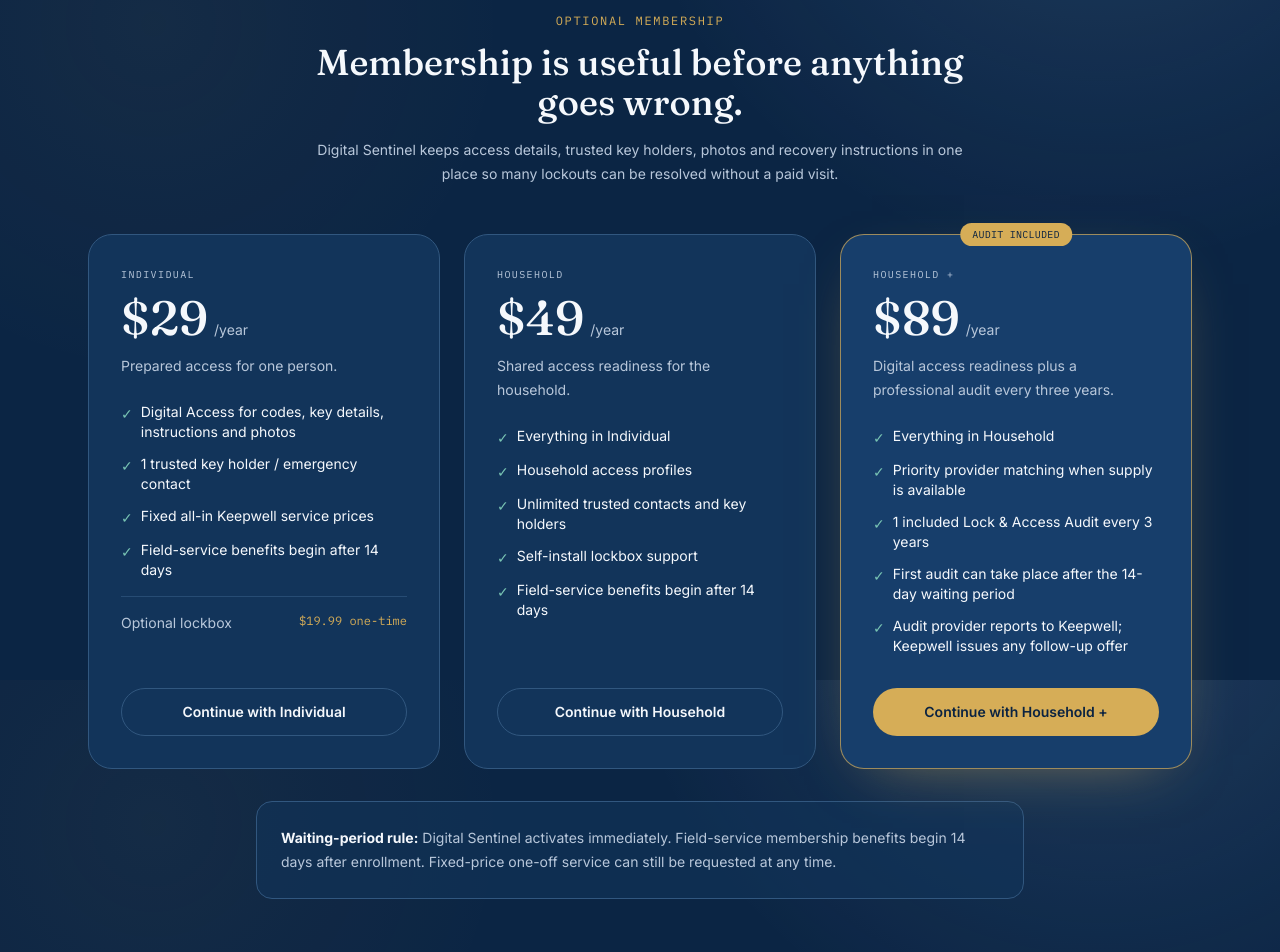
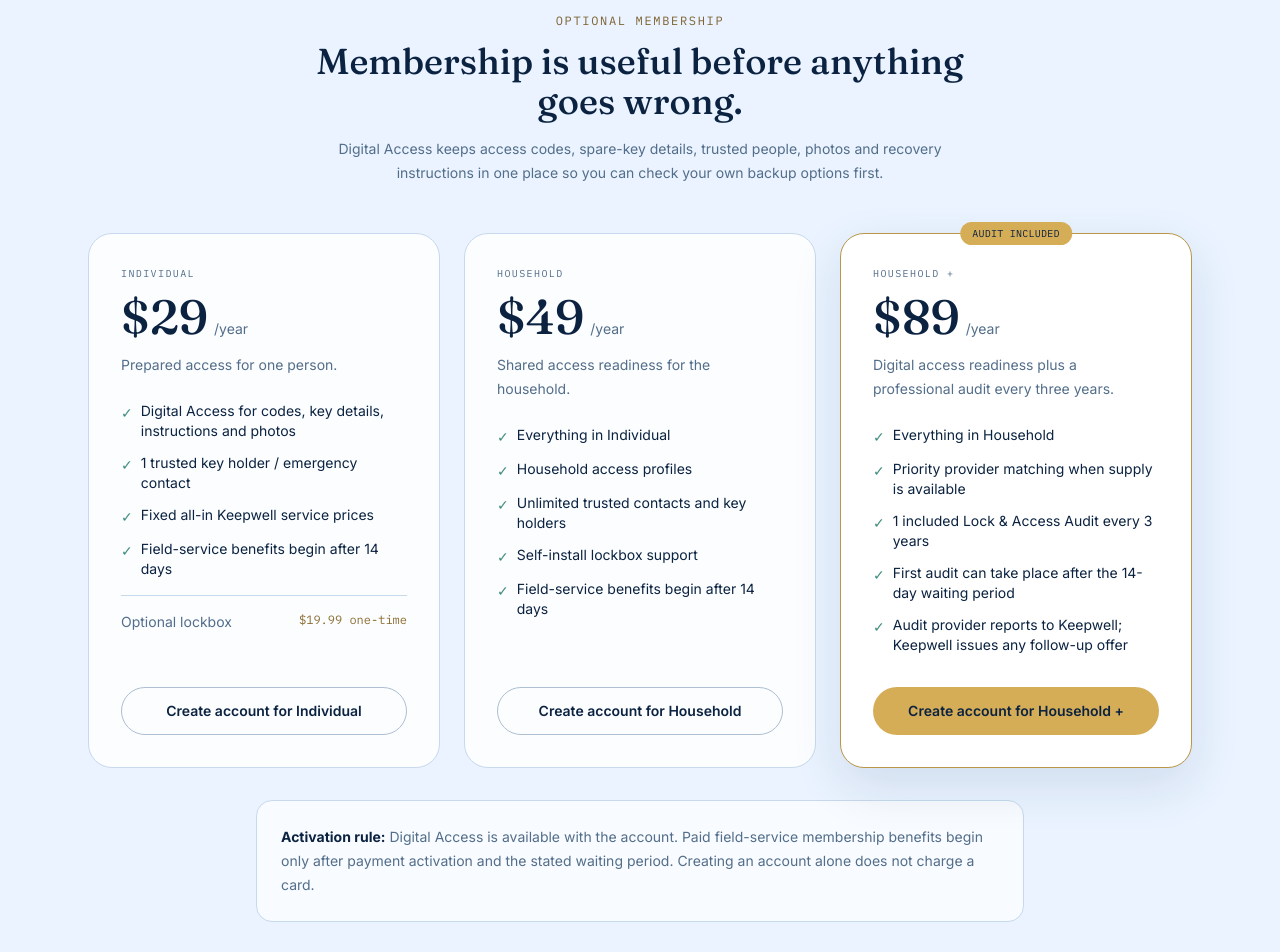
Before and after one commit to unikmo/Keepwell, a Next.js app: page /pricing in a window 1280 px wide. Shown: the part 1720-2672 px from the top of the page. Built offline with nearby package versions, Linux system fonts and the light colour scheme; no server answers; the database is empty.

Commit message:
Rename Digital Sentinel to Digital Access on pricing page

```diff
--- a/src/app/pricing/page.tsx
+++ b/src/app/pricing/page.tsx
@@ -9,17 +9,17 @@ import { SERVICE_MENU, formatServicePrice } from "@/lib/service-menu";
 
 export const metadata: Metadata = {
   title: "Keepwell prices — one-off service & membership",
-  description: "See Keepwell's fixed all-in property-access prices and compare optional memberships with Digital Sentinel and Household+ audit benefits.",
+  description: "See Keepwell's fixed all-in property-access prices and compare optional memberships with Digital Access and Household+ audit benefits.",
   alternates: { canonical: "/pricing" },
 };
 
 const FAQ = [
-  { q: "Do I need a membership to use Keepwell?", a: "No. One-off service is available without membership. Membership adds Digital Sentinel, trusted-access tools and tier-specific benefits." },
+  { q: "Do I need a membership to use Keepwell?", a: "No. One-off service is available without membership. Membership adds Digital Access, trusted-access tools and tier-specific benefits." },
   { q: "Does the price shown include the provider's trip?", a: "Yes. Every standard Keepwell price shown here includes provider travel/service call. We do not add a second generic drive or call-out fee at checkout." },
   { q: "Can a provider add charges after arriving?", a: "Only for work outside the stated standard scope, and only after the additional price is shown and you approve it before that work starts." },
-  { q: "What is the 14-day waiting period?", a: "Digital Sentinel activates immediately. Field-service membership benefits, including the Household+ Lock & Access Audit, become eligible 14 days after enrollment. One-off fixed-price service remains available at any time." },
-  { q: "What does Household+ include?", a: "Household+ is $89/year and includes Digital Sentinel, household/trusted-access tools, priority matching when supply is available, and one included Lock & Access Audit every three years." },
-  { q: "Can the locksmith sell work during the audit?", a: "No. The provider inspects and submits a standardized report to Keepwell. Keepwell reviews it and issues any official follow-up offer to the customer." },
+  { q: "What is the 14-day waiting period?", a: "Digital Access is available immediately. Field-service membership benefits, including the Household+ Lock & Access Audit, become eligible 14 days after paid membership activation. One-off fixed-price service remains available at any time." },
+  { q: "What does Household+ include?", a: "Household+ is $89/year and includes Digital Access, household/trusted-access tools, priority matching when supply is available, and one included Lock & Access Audit every three years." },
+  { q: "Can the provider sell work during the audit?", a: "The audit provider submits a standardized report to Keepwell. Any follow-up work should be offered separately through the platform so scope and price are clear before approval." },
   { q: "Who performs field work?", a: "Independent local providers perform field service. Keepwell operates the platform, customer flow, pricing rules, access records and marketplace workflow." },
 ];
 
@@ -43,10 +43,10 @@ export default async function PricingPage() {
                 <h2 className="mt-3 font-display text-3xl font-medium text-parchment sm:text-4xl">The number you see is the standard total.</h2>
                 <p className="mt-4 text-sm leading-6 text-parchment-dim">All prices include provider travel/service call. Hardware and genuinely out-of-scope work are separate only when stated and require approval before work begins.</p>
               </div>
-              <Link href="/book" className="inline-flex min-h-12 items-center justify-center rounded-full bg-brass px-6 py-3 text-sm font-semibold text-ink">Request one-off service</Link>
+              <Link href="/book" className="inline-flex min-h-12 items-center justify-center rounded-full bg-brass px-6 py-3 text-sm font-semibold text-ink shadow-[0_8px_22px_rgba(214,173,87,0.14)]">Request one-off service</Link>
             </div>
 
-            <div className="mt-10 overflow-hidden rounded-3xl border border-line bg-surface">
+            <div className="mt-10 overflow-hidden rounded-3xl border border-sky/15 bg-surface shadow-[0_20px_55px_rgba(3,18,37,0.14)]">
               <div className="hidden grid-cols-[1.15fr_.8fr_.8fr_1.55fr] gap-4 border-b border-line bg-surface-raised px-6 py-3 font-mono text-[10px] uppercase tracking-[0.12em] text-parchment-dim md:grid">
                 <div>Service</div><div>When</div><div>Total</div><div>Standard scope</div>
               </div>
@@ -74,12 +74,12 @@ export default async function PricingPage() {
           </div>
         </section>
 
-        <section className="border-b border-line/70 bg-surface/15 py-16 sm:py-20">
+        <section className="border-b border-[#c7d9ec] bg-mist py-16 text-navy-text sm:py-20">
           <div className="mx-auto max-w-6xl px-6">
             <div className="mx-auto max-w-2xl text-center">
-              <div className="eyebrow">Optional membership</div>
-              <h2 className="mt-3 font-display text-3xl font-medium text-parchment sm:text-4xl">Membership is useful before anything goes wrong.</h2>
-              <p className="mt-4 text-sm leading-6 text-parchment-dim">Digital Sentinel keeps access details, trusted key holders, photos and recovery instructions in one place so many lockouts can be resolved without a paid visit.</p>
+              <div className="font-mono text-xs uppercase tracking-[.14em] text-[#7d6330]">Optional membership</div>
+              <h2 className="mt-3 font-display text-3xl font-medium text-navy-text sm:text-4xl">Membership is useful before anything goes wrong.</h2>
+              <p className="mt-4 text-sm leading-6 text-[#536e8a]">Digital Access keeps access codes, spare-key details, trusted people, photos and recovery instructions in one place so you can check your own backup options first.</p>
             </div>
 
             <div className="mt-12 grid gap-6 lg:grid-cols-3">
@@ -87,29 +87,29 @@ export default async function PricingPage() {
                 const { features, addOns, tagline } = planDisplay(plan);
                 const highlighted = plan.id === "household_plus";
                 return (
-                  <div key={plan.id} className={`relative flex flex-col rounded-3xl border p-7 sm:p-8 ${highlighted ? "border-brass/70 bg-surface-raised shadow-[0_18px_60px_-32px_rgba(212,173,88,.65)]" : "border-line bg-surface"}`}>
+                  <div key={plan.id} className={`relative flex flex-col rounded-3xl border p-7 sm:p-8 ${highlighted ? "border-[#b9964a] bg-white shadow-[0_18px_50px_rgba(28,65,105,0.12)]" : "border-[#c7d9ec] bg-white/85"}`}>
                     {highlighted && <div className="absolute -top-3 left-1/2 -translate-x-1/2 whitespace-nowrap rounded-full bg-brass px-3 py-1 font-mono text-[10px] uppercase tracking-wide text-ink">Audit included</div>}
-                    <div className="font-mono text-[10px] uppercase tracking-[0.14em] text-parchment-dim">{plan.name}</div>
-                    <div className="mt-3 flex items-baseline gap-1.5"><span className="font-display text-5xl font-medium text-parchment">{formatUsd(plan.price_cents)}</span><span className="text-sm text-parchment-dim">/year</span></div>
-                    <p className="mt-3 text-sm leading-6 text-parchment-dim">{tagline}</p>
-                    <ul className="mt-6 space-y-3 text-sm">{features.map((feature) => <li key={feature} className="flex items-start gap-2 text-parchment"><span className="mt-0.5 text-verdigris">✓</span><span>{feature}</span></li>)}</ul>
-                    {addOns && <ul className="mt-4 space-y-2 border-t border-line/70 pt-4 text-sm">{addOns.map((addOn) => <li key={addOn.label} className="flex items-start justify-between gap-3 text-parchment-dim"><span>{addOn.label}</span><span className="whitespace-nowrap font-mono text-xs text-brass">{addOn.price}</span></li>)}</ul>}
+                    <div className="font-mono text-[10px] uppercase tracking-[0.14em] text-[#536e8a]">{plan.name}</div>
+                    <div className="mt-3 flex items-baseline gap-1.5"><span className="font-display text-5xl font-medium text-navy-text">{formatUsd(plan.price_cents)}</span><span className="text-sm text-[#536e8a]">/year</span></div>
+                    <p className="mt-3 text-sm leading-6 text-[#536e8a]">{tagline}</p>
+                    <ul className="mt-6 space-y-3 text-sm">{features.map((feature) => <li key={feature} className="flex items-start gap-2 text-navy-text"><span className="mt-0.5 text-[#3f8c7d]">✓</span><span>{feature}</span></li>)}</ul>
+                    {addOns && <ul className="mt-4 space-y-2 border-t border-[#c7d9ec] pt-4 text-sm">{addOns.map((addOn) => <li key={addOn.label} className="flex items-start justify-between gap-3 text-[#536e8a]"><span>{addOn.label}</span><span className="whitespace-nowrap font-mono text-xs text-[#8c6d31]">{addOn.price}</span></li>)}</ul>}
                     <div className="flex-1" />
-                    <Link href={`/signup?plan=${plan.id}`} className={`mt-8 inline-flex min-h-12 items-center justify-center rounded-full px-5 py-3 text-sm font-semibold transition ${highlighted ? "bg-brass text-ink hover:brightness-110" : "border border-line text-parchment hover:border-parchment-dim"}`}>Continue with {plan.name}</Link>
+                    <Link href={`/signup?plan=${plan.id}`} className={`mt-8 inline-flex min-h-12 items-center justify-center rounded-full px-5 py-3 text-sm font-semibold transition ${highlighted ? "bg-brass text-ink hover:brightness-105" : "border border-[#aebfd2] text-navy-text hover:border-[#7f9bb9]"}`}>Create account for {plan.name}</Link>
                   </div>
                 );
               })}
             </div>
 
-            <div className="mx-auto mt-8 max-w-3xl rounded-2xl border border-line bg-surface/60 p-6 text-sm leading-6 text-parchment-dim">
-              <strong className="text-parchment">Waiting-period rule:</strong> Digital Sentinel activates immediately. Field-service membership benefits begin 14 days after enrollment. Fixed-price one-off service can still be requested at any time.
+            <div className="mx-auto mt-8 max-w-3xl rounded-2xl border border-[#c7d9ec] bg-white/70 p-6 text-sm leading-6 text-[#536e8a]">
+              <strong className="text-navy-text">Activation rule:</strong> Digital Access is available with the account. Paid field-service membership benefits begin only after payment activation and the stated waiting period. Creating an account alone does not charge a card.
             </div>
           </div>
         </section>
 
         <section className="py-20"><div className="mx-auto max-w-3xl px-6"><h2 className="text-center font-display text-3xl font-medium text-parchment">Pricing questions</h2><div className="mt-10 space-y-6">{FAQ.map((item) => <div key={item.q} className="border-b border-line/70 pb-6"><h3 className="font-medium text-parchment">{item.q}</h3><p className="mt-2 text-sm leading-6 text-parchment-dim">{item.a}</p></div>)}</div></div></section>
 
-        <CTABand title="Need one service? Use Keepwell once." body="Membership is optional. Start with the fixed all-in price and join later if Digital Sentinel and the membership benefits make sense." ctaLabel="Request one-off service" ctaHref="/book" secondaryLabel="How it works" secondaryHref="/how-it-works" />
+        <CTABand title="Need one service? Use Keepwell once." body="Membership is optional. Start with the fixed all-in price and join later if Digital Access and the membership benefits make sense." ctaLabel="Request one-off service" ctaHref="/book" secondaryLabel="How it works" secondaryHref="/how-it-works" />
       </main>
       <Footer />
     </div>
```
